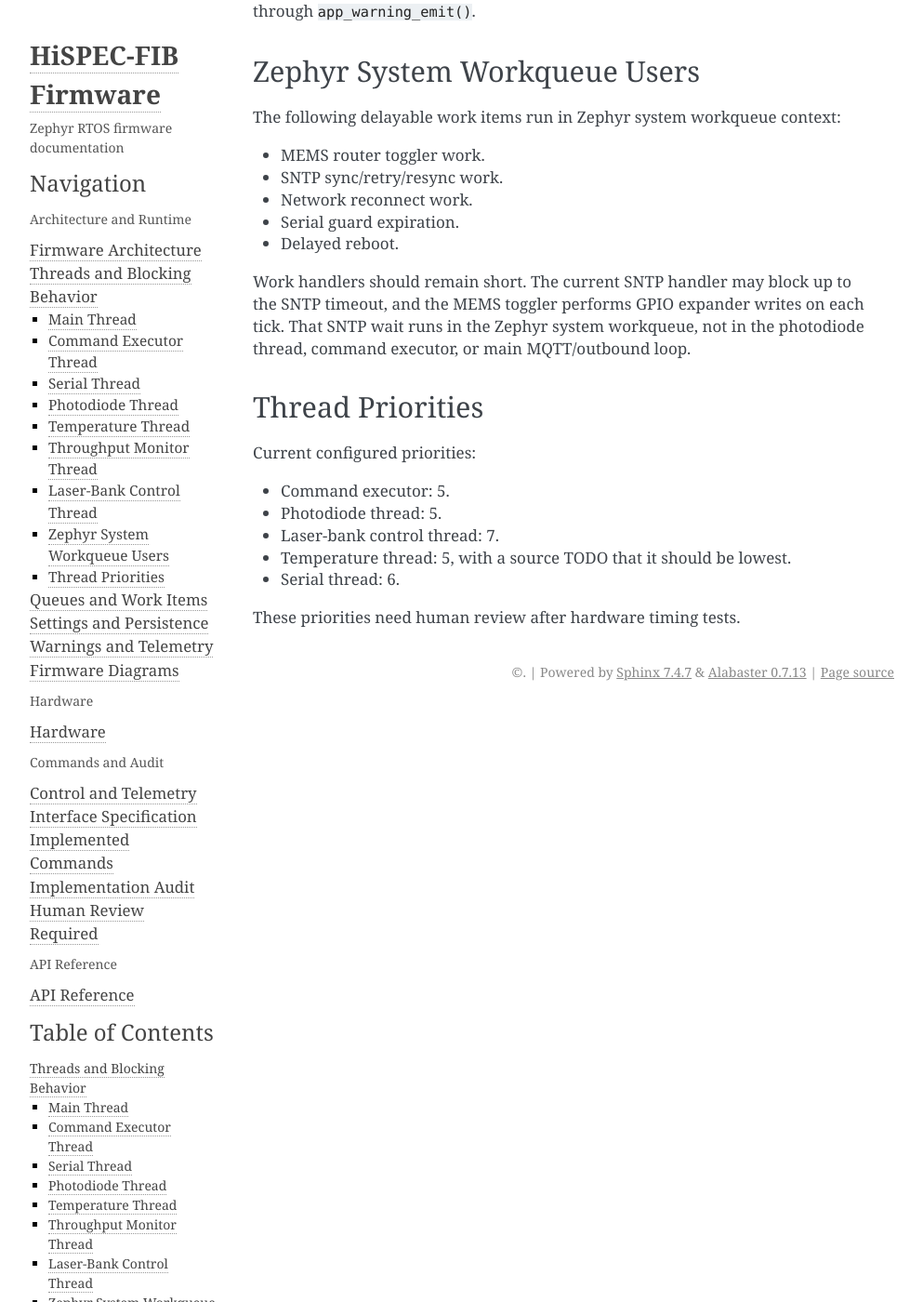
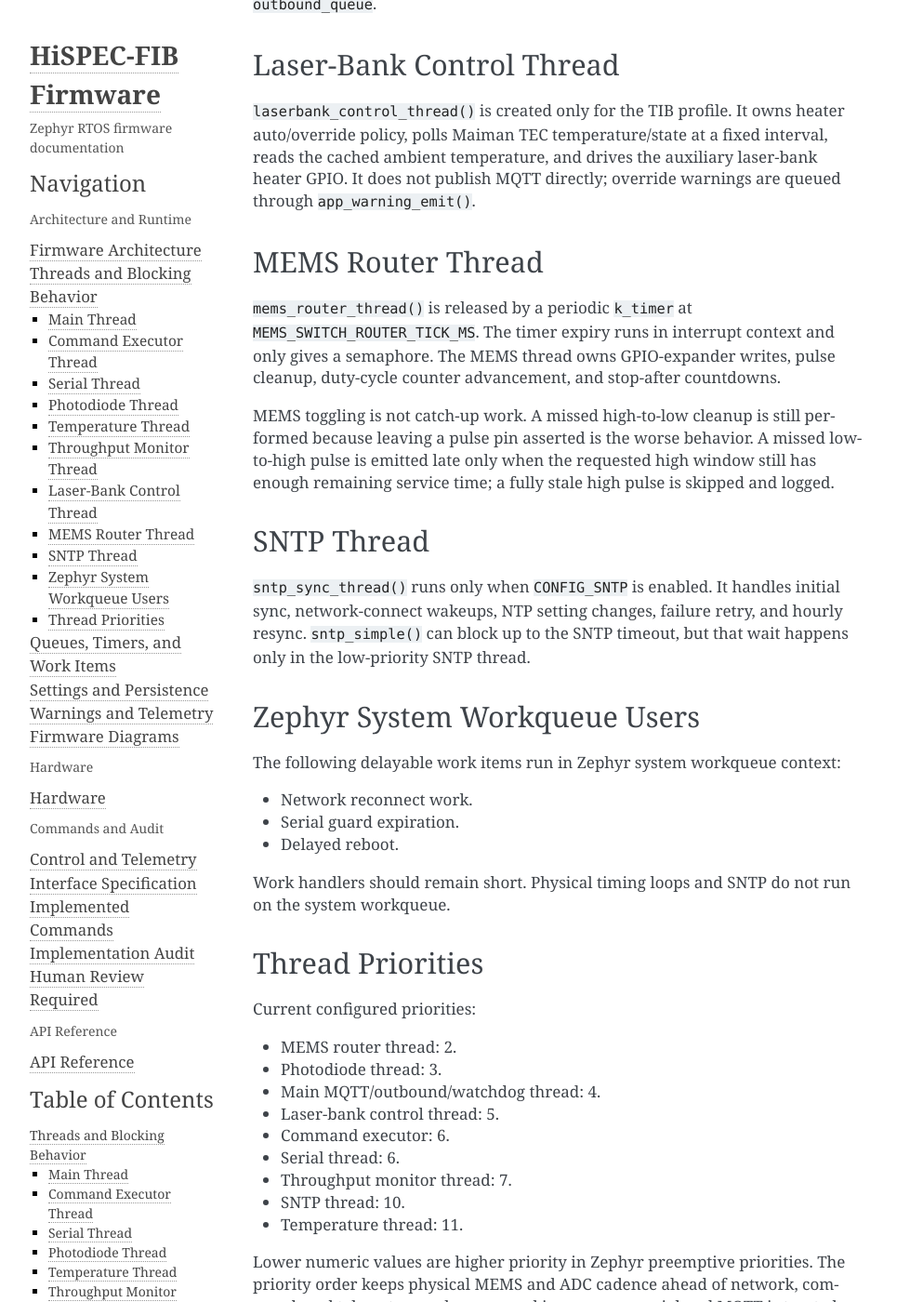
Before and after one commit to COO-Utilities/hispec-tib, a Sphinx documentation site: the page built from doc/threads.md, in a window 1280 px wide and 1400 px high, scrolled down 1613 px. Shown: the whole window at 93% size, without its empty margins (148-1141 px from the left). Built offline with Sphinx 7.4.7, drawn with Linux system fonts in a browser that asks for light colours; some of the changed text lies outside the part shown.

Commit message:
Isolate timing-critical firmware work

```diff
--- a/doc/threads.md
+++ b/doc/threads.md
@@ -8,6 +8,10 @@ and calls `coo_mqtt_process()`. It can block in MQTT connect/process and sleeps
 20 ms when MQTT is disconnected. MQTT connect waits are bounded below the
 watchdog interval so a dead broker does not starve the main loop long enough to
 reset the device.
+
+`CONFIG_MAIN_THREAD_PRIORITY` is set below MEMS and photodiode timing work but
+above command execution so outbound command responses and watchdog feeding are
+not delayed by command handlers.
 
 ## Command Executor Thread
 
@@ -33,8 +37,13 @@ main loop drains `outbound_queue`.
 ## Photodiode Thread
 
 `photodiode_thread()` is active only for the TIB profile. It waits for board
-strap detection and ADS1115 readiness, samples YJ and HK channels, updates dark
-and noise/window state, and sleeps to target the 20 ms sampling period.
+strap detection and ADS1115 readiness. A `k_timer` provides the 20 ms sampling
+cadence and the timer callback only wakes the photodiode thread; ADS1115 bus
+I/O remains in thread context. The thread samples YJ and HK channels and updates
+dark/noise/window state.
+
+If the timer reports missed periods, the thread logs the missed count and takes
+one current sample. Missed ADC sampling periods are not replayed.
 
 ## Temperature Thread
 
@@ -57,29 +66,51 @@ interval, reads the cached ambient temperature, and drives the auxiliary
 laser-bank heater GPIO. It does not publish MQTT directly; override warnings
 are queued through `app_warning_emit()`.
 
+## MEMS Router Thread
+
+`mems_router_thread()` is released by a periodic `k_timer` at
+`MEMS_SWITCH_ROUTER_TICK_MS`. The timer expiry runs in interrupt context and
+only gives a semaphore. The MEMS thread owns GPIO-expander writes, pulse cleanup,
+duty-cycle counter advancement, and stop-after countdowns.
+
+MEMS toggling is not catch-up work. A missed high-to-low cleanup is still
+performed because leaving a pulse pin asserted is the worse behavior. A missed
+low-to-high pulse is emitted late only when the requested high window still has
+enough remaining service time; a fully stale high pulse is skipped and logged.
+
+## SNTP Thread
+
+`sntp_sync_thread()` runs only when `CONFIG_SNTP` is enabled. It handles initial
+sync, network-connect wakeups, NTP setting changes, failure retry, and hourly
+resync. `sntp_simple()` can block up to the SNTP timeout, but that wait happens
+only in the low-priority SNTP thread.
+
 ## Zephyr System Workqueue Users
 
 The following delayable work items run in Zephyr system workqueue context:
 
-- MEMS router toggler work.
-- SNTP sync/retry/resync work.
 - Network reconnect work.
 - Serial guard expiration.
 - Delayed reboot.
 
-Work handlers should remain short. The current SNTP handler may block up to the
-SNTP timeout, and the MEMS toggler performs GPIO expander writes on each tick.
-That SNTP wait runs in the Zephyr system workqueue, not in the photodiode
-thread, command executor, or main MQTT/outbound loop.
+Work handlers should remain short. Physical timing loops and SNTP do not run on
+the system workqueue.
 
 ## Thread Priorities
 
 Current configured priorities:
 
-- Command executor: 5.
-- Photodiode thread: 5.
-- Laser-bank control thread: 7.
-- Temperature thread: 5, with a source TODO that it should be lowest.
+- MEMS router thread: 2.
+- Photodiode thread: 3.
+- Main MQTT/outbound/watchdog thread: 4.
+- Laser-bank control thread: 5.
+- Command executor: 6.
 - Serial thread: 6.
+- Throughput monitor thread: 7.
+- SNTP thread: 10.
+- Temperature thread: 11.
 
-These priorities need human review after hardware timing tests.
+Lower numeric values are higher priority in Zephyr preemptive priorities. The
+priority order keeps physical MEMS and ADC cadence ahead of network, command,
+and telemetry work; command ingress over serial and MQTT is treated as
+equivalent at the command-executor layer.
```
Also changed, not shown: doc/architecture.md (+6 -3 lines), doc/diagrams.md (+15 -12 lines), doc/human_review_required.md (+4 -18 lines), doc/implemented_commands.md (+4 -3 lines), doc/queues_and_work.md (+19 -14 lines), 7 other files.
